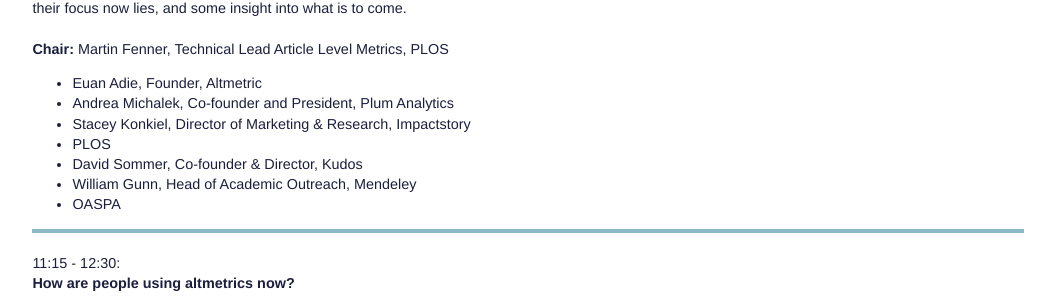
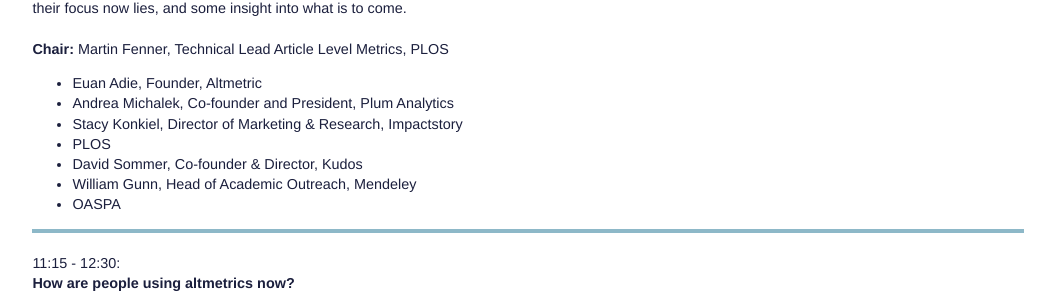
Before and after one commit to amconference/amconference.github.io, a Jekyll site: the page built from schedule/details.html, in a window 1280 px wide. Shown: the part 459-767 px from the top of the page, without its empty margins (112-1167 px from the left). Built offline with Jekyll 4.4.1, drawn with Linux system fonts in a browser that asks for light colours; nearby versions of some CDN libraries.

Commit message:
bug fixes

```diff
--- a/_layouts/schedule-details.html
+++ b/_layouts/schedule-details.html
@@ -34,7 +34,7 @@
 			<li>Euan Adie, Founder, Altmetric</li>
 			<li>Andrea Michalek, Co-founder and President, Plum Analytics</li>
 			<li>
-				Stacey Konkiel, Director of Marketing & Research, Impactstory
+				Stacy Konkiel, Director of Marketing & Research, Impactstory
 			</li>
 			<li>PLOS</li>
 			<li>David Sommer, Co-founder & Director, Kudos</li>
--- a/_layouts/schedule.html
+++ b/_layouts/schedule.html
@@ -43,7 +43,7 @@
 							<li>Euan Adie, Founder, Altmetric</li>
 							<li>Andrea Michalek, Co-founder and President, Plum Analytics</li>
 							<li>
-								Stacey Konkiel, Director of Marketing & Research, Impactstory
+								Stacy Konkiel, Director of Marketing & Research, Impactstory
 							</li>
 							<li>PLOS</li>
 							<li>David Sommer, Co-founder & Director, Kudos</li>
--- a/css/styles.css
+++ b/css/styles.css
@@ -247,7 +247,7 @@
   }
 
   #surveyMonkeyInfo iframe {
-    min-height: 440px !important;
+    min-height: 450px !important;
   }
 
   #twitter-widget-0 {
```
